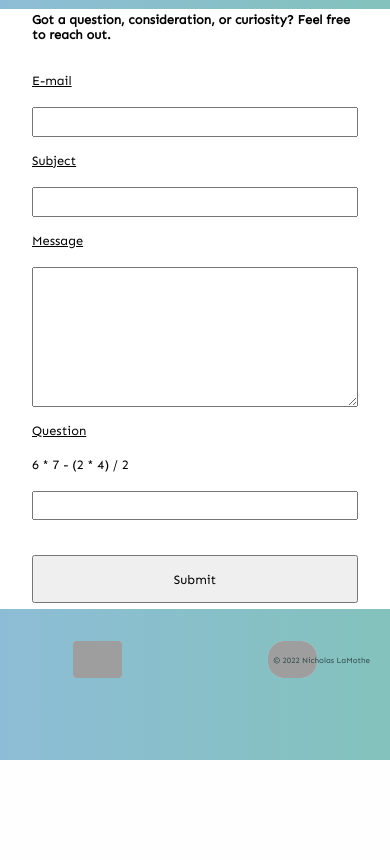
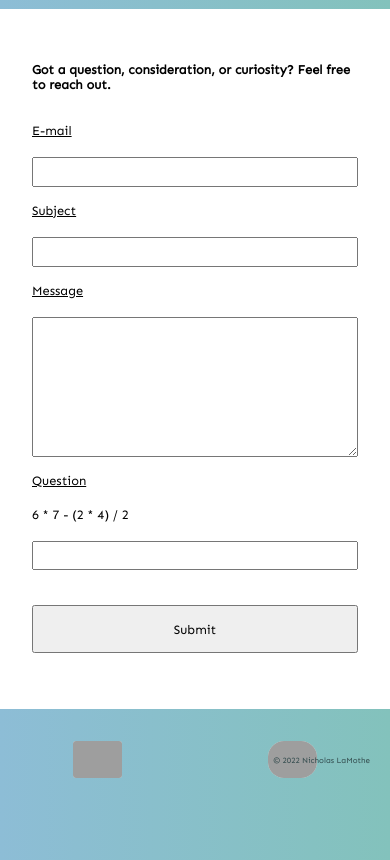
Before and after one commit to nlamo/personal-website, a PHP site: page /contact.php in a window 390 px wide. Shown: the part 216-1076 px from the top of the page. Before the commit the page ends 976 px from the top, so only its background shows below. Run offline with PHP 8.4, Linux system fonts and the light colour scheme; grey boxes are pictures that could not be loaded.

Commit message:
change to smartphone contact form height

```diff
--- a/css/media-queries.css
+++ b/css/media-queries.css
@@ -130,7 +130,7 @@
     }
 
     .smartphone-contact-section {
-        height: 600px;
+        height: 700px;
     }
 
     .bottom-drawing {
```
